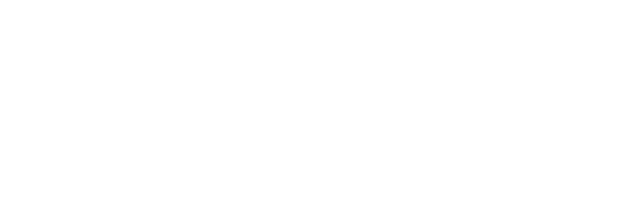
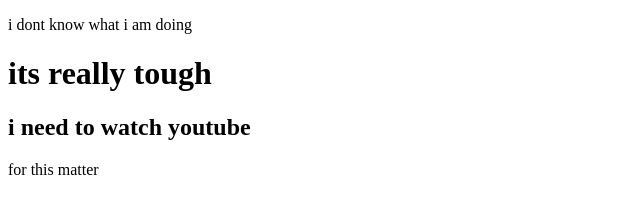
Before and after one commit to Arunimaa-Aarushi/my-first-repo, a plain HTML site: page index.html in a window 1280 px wide. Shown: the whole page, without its empty margins (0-640 px from the left). Drawn offline with Linux system fonts and the light colour scheme.

Commit message:
added header

```diff
--- a/index.html
+++ b/index.html
@@ -7,6 +7,10 @@
     <title>My First Github Repo</title>
 </head>
 <body>
+    <p>i dont know what i am doing</p>
+    <h1>its really tough</h1>
+    <h2>i need to watch youtube </h2>
+    <p>for this matter</p>
 
 </body>
 </html>
```
